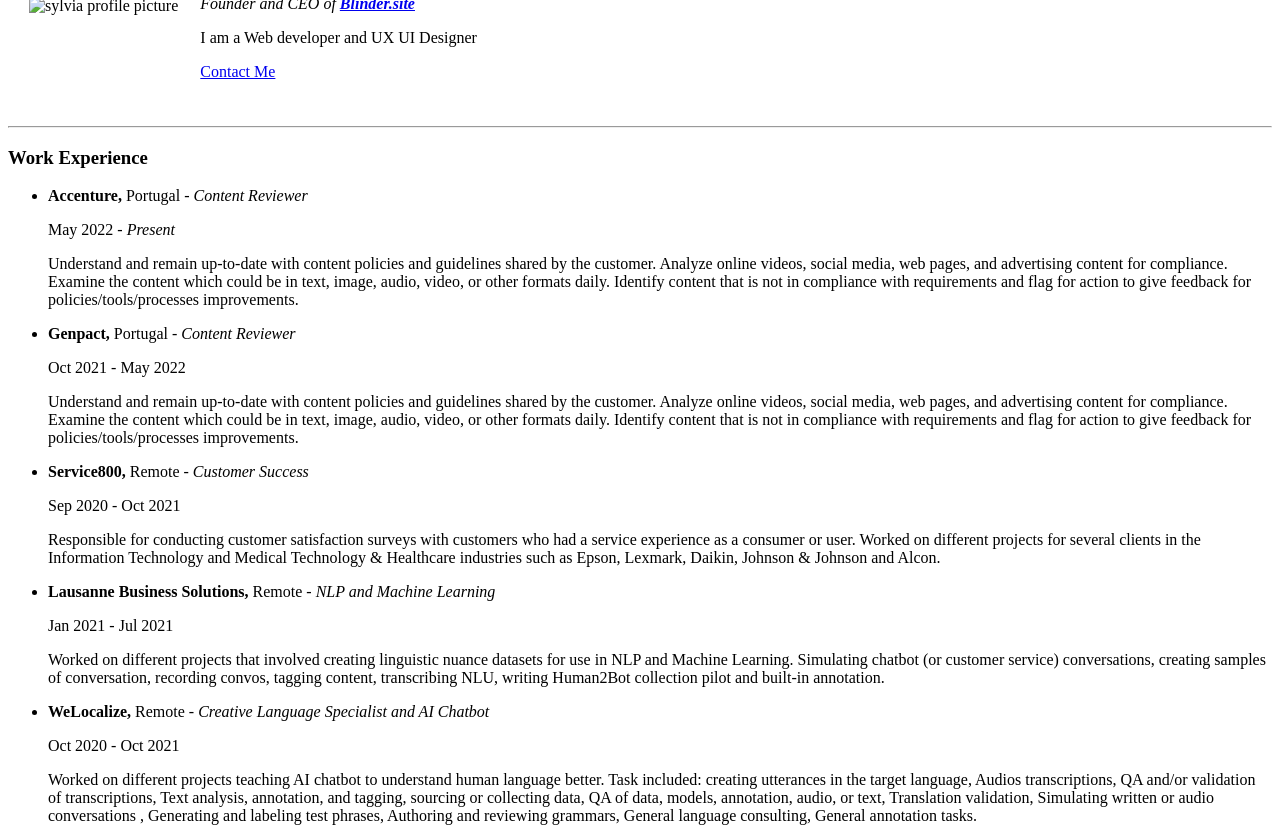
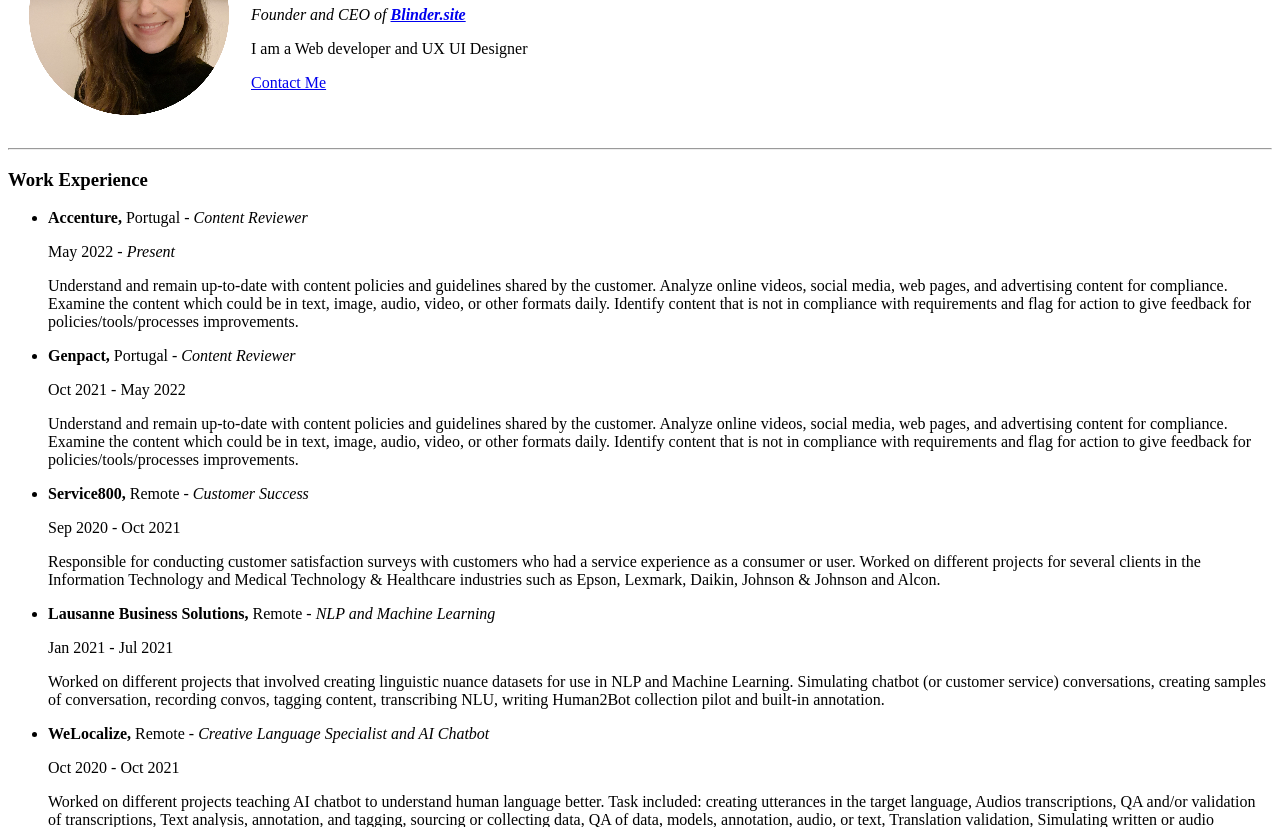
Before and after one commit to SylSGW8/CV, a plain HTML site: page index.html in a window 1280 px wide. Shown: the part 114-941 px from the top of the page. Drawn offline with Linux system fonts and the light colour scheme.

Commit message:
Update index.html

```diff
--- a/index.html
+++ b/index.html
@@ -7,7 +7,7 @@
  <body>
     <table cellspacing="20">
       <tr>
-        <td><img src="sylviaceo2023Web.png" alt="sylvia profile picture"></td>
+        <td><img src="sylviasuedweb.png" alt="sylvia profile picture"></td>
         <td><h1>Sylvia Sued</h1>
         <p><em>Founder and CEO of <strong><a href="https://www.blinder.site">Blinder.site</a></strong></em></p>
         <p>I am a Web developer and UX UI Designer</p>
```
